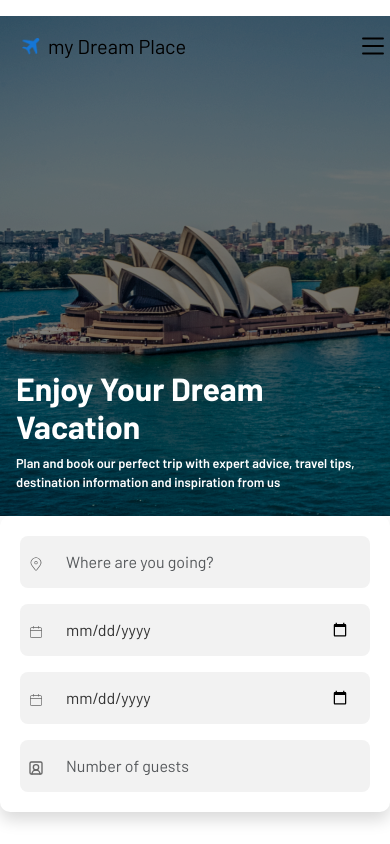
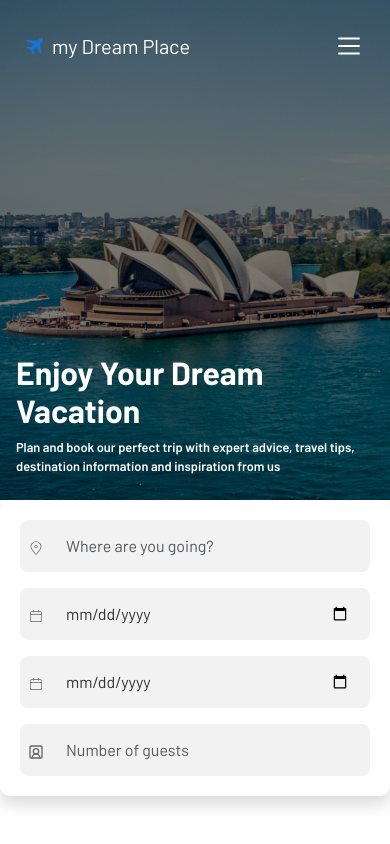
Before and after one commit to aymanmohamedbarakat/Travel__Landing__React, a React (Vite) app: page / in a window 390 px wide. Shown: the top 844 px of the page. Built offline with nearby package versions, Linux system fonts and the light colour scheme.

Commit message:
Last-commit

```diff
--- a/src/Banner/Banner.jsx
+++ b/src/Banner/Banner.jsx
@@ -4,7 +4,7 @@ import { CiCalendar } from "react-icons/ci";
 import { LuSquareUserRound } from "react-icons/lu";
 export default function Banner() {
   return (
-    <div className="container banner p-0 mt-3">
+    <div className="container banner p-0">
       <div className="banner__container d-flex justify-content-md-center justify-content-end align-items-md-center align-items-end position-relative">
         <div className="banner__content d-flex justify-content-md-center justify-content-end align-items-md-center align-items-end flex-column px-3 px-md-0">
           <h1 className="text-start text-md-center">
--- a/src/Footer/Footer.css
+++ b/src/Footer/Footer.css
@@ -12,6 +12,12 @@
     color: var(--links-color);
 
 }
+
 .footer .footer__main ul li a {
     color: var(--links-color);
+        font-size: clamp(1rem, 1.5vw, 1rem);
 }
+
+.footer .footer__main ul li a:hover {
+    color: var(--primary-color);
+}
--- a/src/Footer/Footer.jsx
+++ b/src/Footer/Footer.jsx
@@ -164,8 +164,8 @@ export default function Footer() {
 
         {/* Copyright Section */}
         <div className="row">
-          <div className="col-12 text-end">
-            <p className="mb-0 mt-5">
+          <div className="col-12 text-md-end text-center">
+            <p className="mb-0 mt-5 px-3 ">
               &copy; {new Date().getFullYear()} My Dream Place. All rights reserved.
             </p>
           </div>
--- a/src/NavBar/NavBar.css
+++ b/src/NavBar/NavBar.css
@@ -1,4 +1,26 @@
 /* Custom CSS for Burger Menu */
+/* Default Navbar Styles */
+.navbar {
+  transition: background-color 0.3s ease; /* Smooth transition for background color */
+  background-color: transparent; /* Transparent background by default */
+}
+
+/* Scrolled Navbar Styles */
+.scrolled .navbar {
+  background-color: var(--background-color-nav); /* Change background to white when scrolled */
+  box-shadow: 0px 2px 10px rgba(0, 0, 0, 0.1); /* Optional: Add shadow for depth */
+}
+
+.scrolled .navbar-brand,
+.scrolled .nav-link,
+.scrolled .btn {
+  color: rgb(255, 255, 255); /* Change text color to black for contrast */
+}
+
+.scrolled .navbar-toggler img {
+  filter: brightness(1); /* Invert hamburger icon color for better visibility  */
+}
+
 .navbar-toggler {
     border: none;
     padding: 0.25rem;
@@ -58,4 +80,12 @@
     border-radius: 0;
     width: 100% !important;
   }
+
+  .navbar-toggler img {
+    filter: brightness(1);
+  }
+
+  .navbar .Logo a {
+    color: var(--text-color);
+  }
 }
--- a/src/NavBar/NavBar.jsx
+++ b/src/NavBar/NavBar.jsx
@@ -1,21 +1,31 @@
-import React, { useState } from "react";
+import React, { useState, useEffect } from "react";
 import "./NavBar.css"; // Import your custom CSS
 import Logo from "../assets/images/Logo.png";
 import MenuBars from "../assets/images/burger-bar.svg";
 
 export default function NavBar() {
   const [isOpen, setIsOpen] = useState(false);
+  const [scrolled, setScrolled] = useState(false);
+  useEffect(() => {
+    const handleScrolled = () => {
+      if (window.scrollY > 30) {
+        setScrolled(true);
+      } else {
+        setScrolled(false);
+      }
+    };
+    window.addEventListener("scroll", handleScrolled);
+    return () => {
+      window.removeEventListener("scroll", handleScrolled);
+    };
+  }, []);
+
   return (
-    <div className="container">
+    <div className={`container p-0 ${scrolled ? "scrolled" : ""}`}>
       <nav className=" navbar navbar-expand-lg d-flex justify-content-between position-relative">
         {/* Logo and Brand */}
-      <div className="Logo d-flex justify-content-center align-items-center gap-2">
-        <img
-          src={Logo}
-          width="18"
-          className="d-inline"
-          alt="Logo"
-        />
+        <div className="Logo d-flex justify-content-center align-items-center gap-2 p-3">
+          <img src={Logo} width="18" className="d-inline" alt="Logo" />
           <a className="navbar-brand" href="#">
             my Dream Place
           </a>
@@ -47,22 +57,23 @@ export default function NavBar() {
         </div>
 
         {/* Mobile Burger Button */}
-      <div className="burger d-lg-none">
-        <button
-          className="navbar-toggler"
-          onClick={() => { setIsOpen(true); }}
+        <div className="burger d-lg-none p-3">
+            <img
+              src={MenuBars}
+              width="30"
+              height="30"
+              alt="Menu"
+              onClick={() => {
+                setIsOpen(true);
+              }}
               aria-expanded={isOpen ? "true" : "false"}
-        >
-          <img src={MenuBars} width="30" height="30" alt="Menu" />
-        </button>
+            />
+
         </div>
 
         {/* Vertical Mobile Menu */}
-      {
-        isOpen ? (
-      <div
-        className="mobile-navbar-collapse container d-lg-none"
-      >
+        {isOpen ? (
+          <div className="mobile-navbar-collapse container d-lg-none">
             <ul className="navbar-nav me-auto mb-2 px-3 mb-lg-0">
               <li className="nav-item">
                 <a className="nav-link" href="#">
@@ -103,11 +114,8 @@ export default function NavBar() {
               </li>
             </ul>
           </div>
-        ) : null
-      }
-
+        ) : null}
       </nav>
     </div>
-
   );
 }
--- a/src/index.css
+++ b/src/index.css
@@ -27,6 +27,7 @@ body,
     rgba(5, 7, 60, 0) 0%,
     rgba(5, 7, 60, 0.7) 100%
   );
+  --background-color-nav: #00000081;
   --background-color: #0000004d;
   --background-color-input:#f2f2f2;
   --bacground-color-secondery:#fefcf1;
```
Also changed, not shown: 1 other file (tests, documents, lock files or other folders). Lines whose indentation alone changed are shown as unchanged.
